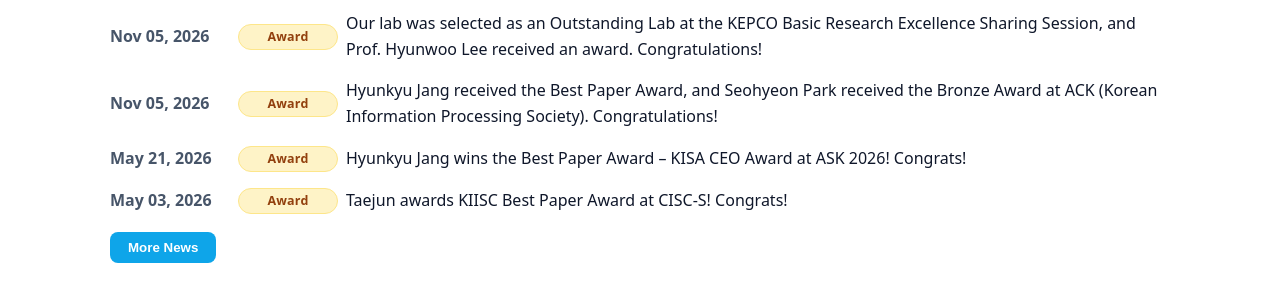
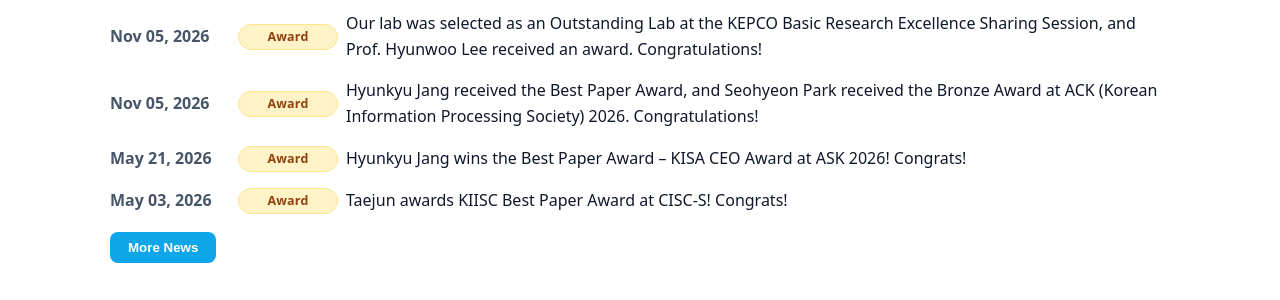
Before and after one commit to comsyssec/comsyssec.github.io, a Jekyll site: the page built from index.md, in a window 1280 px wide. Shown: the part 750-1050 px from the top of the page. Built offline with Jekyll 4.4.1, drawn with Linux system fonts in a browser that asks for light colours.

Commit message:
news updated

```diff
--- a/_data/news.yml
+++ b/_data/news.yml
@@ -11,7 +11,7 @@
 - sort_key: 20261105010000
   date: 2026-11-05
   category: award
-  title: "Hyunkyu Jang received the Best Paper Award, and Seohyeon Park received the Bronze Award at ACK (Korean Information Processing Society). Congratulations!"
+  title: "Hyunkyu Jang received the Best Paper Award, and Seohyeon Park received the Bronze Award at ACK (Korean Information Processing Society) 2026. Congratulations!"
 
 - sort_key: 20260521215700
   date: 2026-05-21
```
